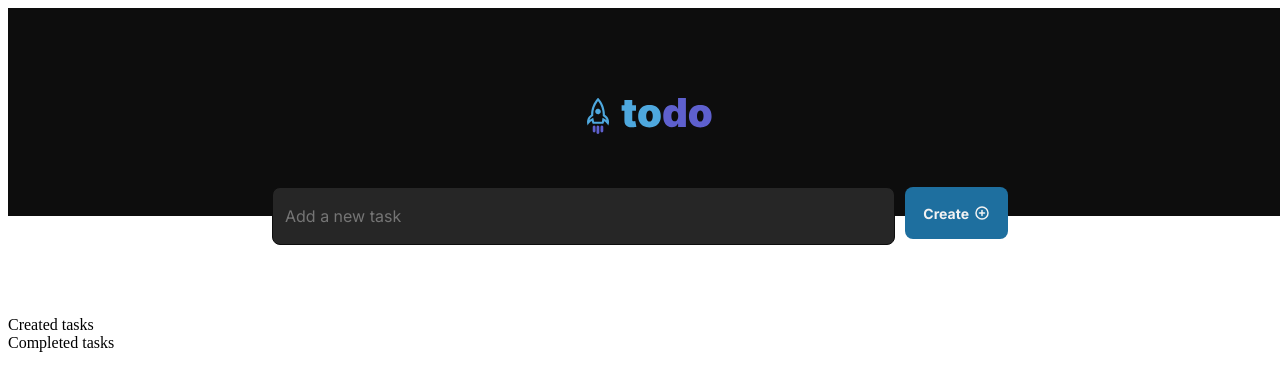
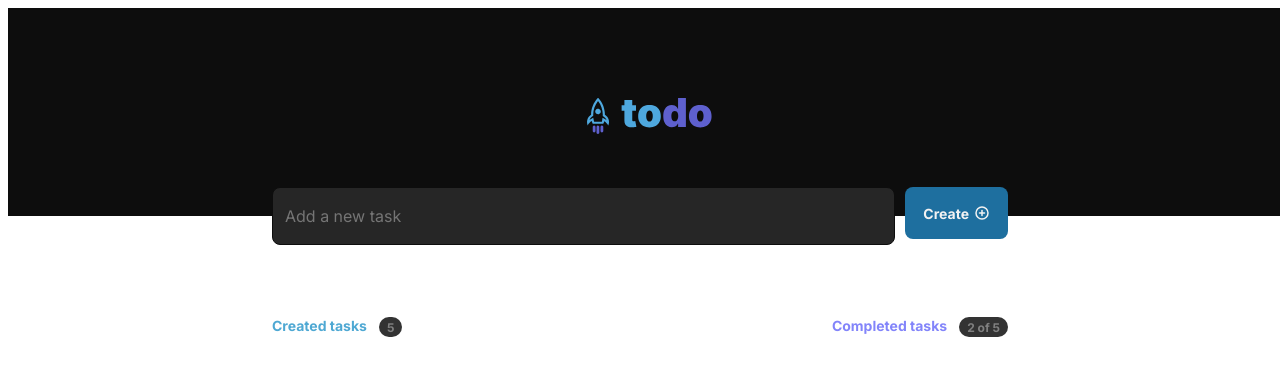
Before and after one commit to martahil/ToDoListRocketSeatReactChallenge, a React (Vite) app: page / in a window 1280 px wide. Shown: the top 386 px of the page. Built offline with nearby package versions, Linux system fonts and the light colour scheme.

Commit message:
TasksBoardHeader - styles added

```diff
--- a/src/components/TasksBoardHeader.module.css
+++ b/src/components/TasksBoardHeader.module.css
@@ -0,0 +1,39 @@
+.boardHeader {
+  width: 46rem;
+  margin: 0 auto;
+}
+
+.createdAndCompletedTasks {
+  display: flex;
+  justify-content: space-between;
+  align-items: center;
+  margin-bottom: 1.5625rem;
+  height: 1.1874rem;
+  margin-bottom: 1.5rem;
+}
+
+.createdTasksDiv,
+.completedTasksDiv {
+  font-family: 'Inter', sans-serif;
+  font-weight: bold;
+  font-size: 0.875rem;
+}
+
+.createdTasksTxt {
+  color: var(--blue-100);
+  margin-right: 0.75rem;
+}
+
+.completedTasksTxt {
+  color: var(--purple-100);
+  margin-right: 0.75rem;
+}
+
+.createdTasksCounter,
+.completedTasksCounter {
+  color: var(--gray-300);
+  font-size: 0.75rem;
+  border-radius: 999px;
+  background-color: var(--gray-400);
+  padding: 0.15625rem 0.5rem;
+}
--- a/src/components/TasksBoardHeader.tsx
+++ b/src/components/TasksBoardHeader.tsx
@@ -3,15 +3,15 @@ import styles from './TasksBoardHeader.module.css'
 export function TasksBoardHeader() {
   return (
     <div className={styles.boardHeader}>
-      <div className={styles.createAndCompletedTasks}>
+      <div className={styles.createdAndCompletedTasks}>
         <div className={styles.createdTasksDiv}>
           <span className={styles.createdTasksTxt}>Created tasks</span>
-          <span className={styles.createdTasksCounter}></span>
+          <span className={styles.createdTasksCounter}>5</span>
         </div>
 
         <div className={styles.completedTasksDiv}>
           <span className={styles.completedTasksTxt}>Completed tasks</span>
-          <span className={styles.completedTasksCounter}></span>
+          <span className={styles.completedTasksCounter}>2 of 5</span>
         </div>
       </div>
     </div>
```
